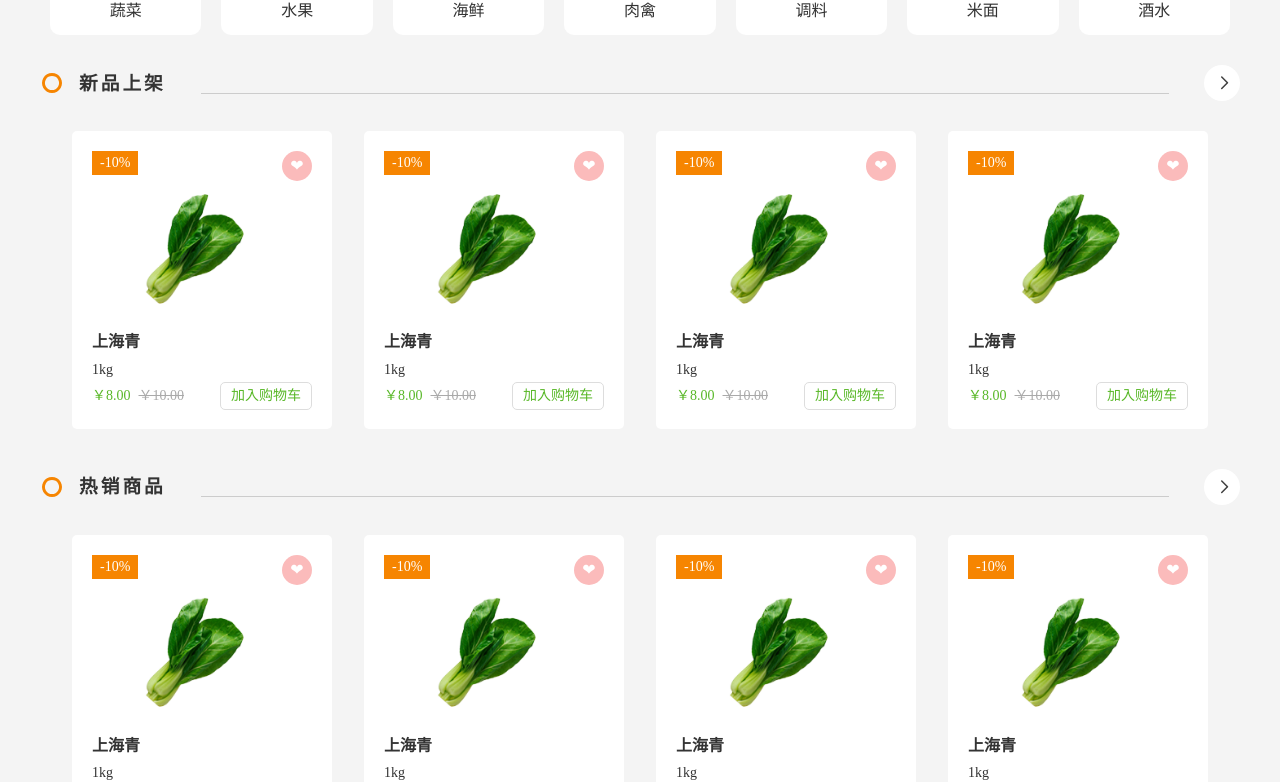
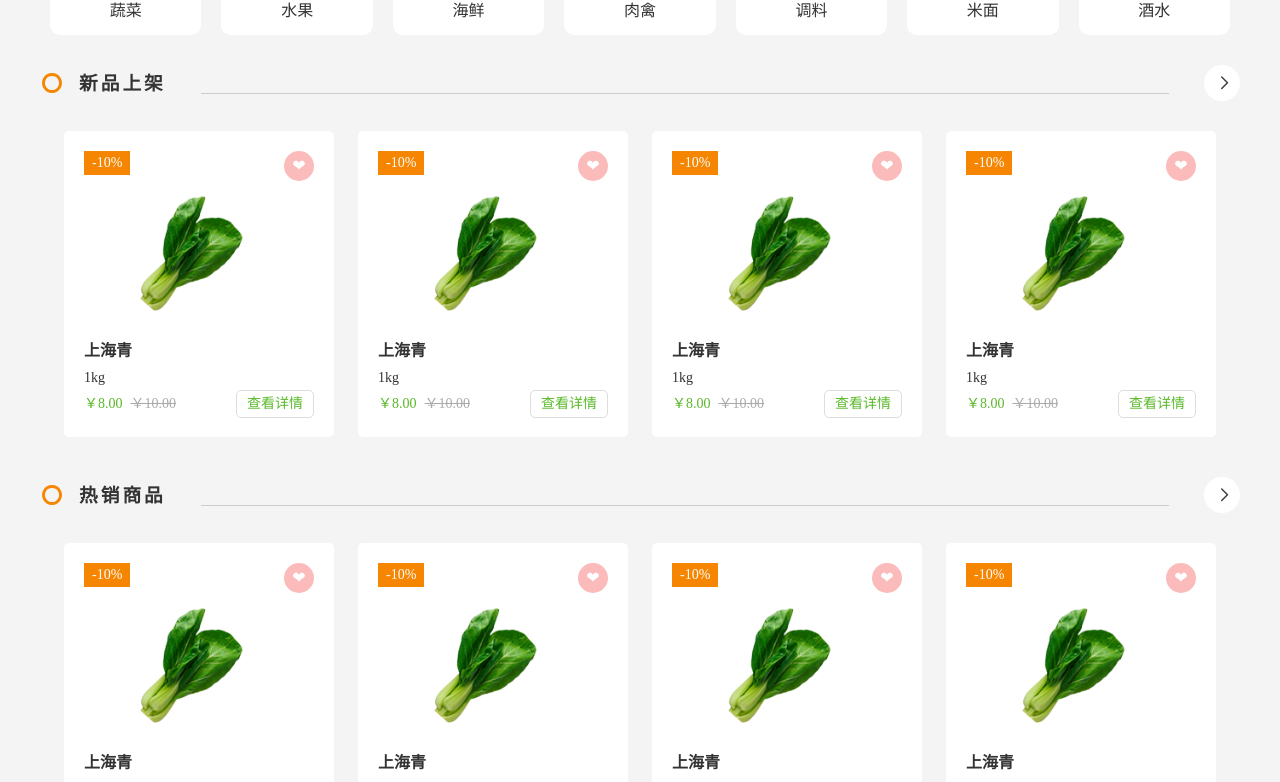
Before and after one commit to fukaikiso/shop, a Vue app: page / in a window 1280 px wide. Shown: the part 615-1397 px from the top of the page. Built offline with nearby package versions, Linux system fonts and the light colour scheme.

Commit message:
增加组件

```diff
--- a/src/assets/css/common.css
+++ b/src/assets/css/common.css
@@ -1,6 +1,10 @@
 * {
   margin: 0;
   padding: 0;
+  /* font-size: 14px; */
+}
+
+body {
   color: #333;
 }
 
--- /dev/null
+++ b/src/components/VegFavorite.vue
@@ -0,0 +1,34 @@
+<template>
+  <div class="veg-favorite"></div>
+</template>
+
+<script>
+export default {};
+</script>
+
+<style lang="scss" scoped>
+.veg-favorite {
+  position: absolute;
+  top: 20px;
+  right: 20px;
+  background-color: #fbbbbb;
+  width: 30px;
+  height: 30px;
+  border-radius: 15px;
+  user-select: none;
+}
+.veg-favorite::after {
+  content: '❤';
+  position: absolute;
+  top: 50%;
+  left: 50%;
+  color: #fff;
+  transform: translate(-50%, -50%);
+}
+.veg-favorite:hover {
+  cursor: pointer;
+}
+.veg-favorite:hover::after {
+  color: var(--theme-danger-color);
+}
+</style>
--- a/src/components/VegProductCard.vue
+++ b/src/components/VegProductCard.vue
@@ -1,8 +1,11 @@
 <template>
   <div class="veg-product-card">
-    <div class="item">
+    <div
+      class="item"
+      @click="$router.push('/product-details')">
       <div class="sale">-10%</div>
-      <div class="favorite"></div>
+      <!-- <div class="favorite"></div> -->
+      <veg-favorite></veg-favorite>
       <img
         src="/images/products/01.png"
         alt="" />
@@ -11,12 +14,15 @@
       <div class="bottom">
         <span class="sale-price">￥8.00</span>
         <span class="pre-price">￥10.00</span>
-        <button>加入购物车</button>
+        <button>查看详情</button>
       </div>
     </div>
-    <div class="item">
+    <div
+      class="item"
+      @click="$router.push('/product-details')">
       <div class="sale">-10%</div>
-      <div class="favorite"></div>
+      <!-- <div class="favorite"></div> -->
+      <veg-favorite></veg-favorite>
       <img
         src="/images/products/01.png"
         alt="" />
@@ -25,12 +31,15 @@
       <div class="bottom">
         <span class="sale-price">￥8.00</span>
         <span class="pre-price">￥10.00</span>
-        <button>加入购物车</button>
+        <button>查看详情</button>
       </div>
     </div>
-    <div class="item">
+    <div
+      class="item"
+      @click="$router.push('/product-details')">
       <div class="sale">-10%</div>
-      <div class="favorite"></div>
+      <!-- <div class="favorite"></div> -->
+      <veg-favorite></veg-favorite>
       <img
         src="/images/products/01.png"
         alt="" />
@@ -39,12 +48,15 @@
       <div class="bottom">
         <span class="sale-price">￥8.00</span>
         <span class="pre-price">￥10.00</span>
-        <button>加入购物车</button>
+        <button>查看详情</button>
       </div>
     </div>
-    <div class="item">
+    <div
+      class="item"
+      @click="$router.push('/product-details')">
       <div class="sale">-10%</div>
-      <div class="favorite"></div>
+      <!-- <div class="favorite"></div> -->
+      <veg-favorite></veg-favorite>
       <img
         src="/images/products/01.png"
         alt="" />
@@ -53,14 +65,17 @@
       <div class="bottom">
         <span class="sale-price">￥8.00</span>
         <span class="pre-price">￥10.00</span>
-        <button>加入购物车</button>
+        <button>查看详情</button>
       </div>
     </div>
   </div>
 </template>
 
 <script>
-export default {};
+import VegFavorite from './VegFavorite.vue';
+export default {
+  components: { VegFavorite },
+};
 </script>
 
 <style lang="scss" scoped>
@@ -76,7 +91,7 @@ export default {};
   }
   .item {
     position: relative;
-    width: 220px;
+    width: 230px;
     background-color: #fff;
     padding: 10px 20px 25px;
     border-radius: 5px;
@@ -90,26 +105,6 @@ export default {};
       color: #fff;
       padding: 4px 8px;
       font-size: 14px;
-    }
-    .favorite {
-      position: absolute;
-      top: 20px;
-      right: 20px;
-      background-color: #fbbbbb;
-      width: 30px;
-      height: 30px;
-      border-radius: 15px;
-    }
-    .favorite::after {
-      content: '❤';
-      position: absolute;
-      top: 50%;
-      left: 50%;
-      color: #fff;
-      transform: translate(-50%, -50%);
-    }
-    .favorite:hover::after {
-      color: var(--theme-danger-color);
     }
     img {
       width: 100%;
--- a/src/router/index.js
+++ b/src/router/index.js
@@ -1,28 +1,28 @@
-import Vue from 'vue'
-import VueRouter from 'vue-router'
-import Index from '../views/Index'
+import Vue from 'vue';
+import VueRouter from 'vue-router';
+import Index from '../views/Index';
 
-Vue.use(VueRouter)
+Vue.use(VueRouter);
 
 const routes = [
   {
     path: '/',
     name: 'index',
-    component: Index
+    component: Index,
   },
   {
-    path: '/cart',
-    name: 'Cart',
-    component: () => import('../views/Cart.vue'),
+    path: '/product-details',
+    name: 'ProductDetail',
+    component: () => import('../views/ProductDetails.vue'),
   },
-]
+];
 
 const router = new VueRouter({
   mode: 'history',
   base: process.env.BASE_URL,
   //跳转时，页面滚动回0
-  scrollBehavior: ()=>({y:0}),
-  routes
-})
+  scrollBehavior: () => ({ y: 0 }),
+  routes,
+});
 
-export default router
+export default router;
--- /dev/null
+++ b/src/views/ProductDetails.vue
@@ -0,0 +1,186 @@
+<template>
+  <div class="product-details">
+    <veg-header></veg-header>
+    <veg-sidebar-cart></veg-sidebar-cart>
+    <div class="main">
+      <div class="container">
+        <!-- 商品卡片 -->
+        <div class="card">
+          <div class="left">
+            <div class="discount">-30%</div>
+            <img
+              src="/images/product-detail/01.jpg"
+              alt="" />
+          </div>
+          <div class="right">
+            <veg-favorite></veg-favorite>
+            <div class="content">
+              <h3>海南香蕉</h3>
+              <p class="unit">1kg</p>
+              <p class="price">￥12.00</p>
+              <div class="counter">
+                <span @click="calCount(-1)">-</span>
+                <input
+                  class="count"
+                  type="text"
+                  v-model="count" />
+                <span @click="calCount(1)">+</span>
+              </div>
+              <div class="desc">精选海南香蕉精选海南香蕉精选海南香蕉精选海南香蕉精选海南香蕉精选海南香蕉精选海南香蕉精选海南香蕉精选海南香蕉精选海南香蕉精选海南香蕉精选海南香蕉精选海南香蕉精选海南香蕉精选海南香蕉精选海南香蕉精选海南香蕉精选海南香蕉精选海南香蕉精选海南香蕉精选海南香蕉精选海南香蕉精选海南香蕉精选海南香蕉</div>
+            </div>
+            <button class="buy">加入购物车</button>
+          </div>
+        </div>
+
+        <div class="tab">
+          <div class="tabbar">
+            <span>评论</span>
+            <span>详情</span>
+            <span>售后</span>
+          </div>
+          <!-- 评论 -->
+          <div class="review">评论</div>
+          <!-- 详情 -->
+          <div class="detials">精选海南香蕉精选海南香蕉精选海南香蕉精选海南香蕉精选海南香蕉精选海南香蕉精选海南香蕉精选海南香蕉精选海南香蕉精选海南香蕉精选海南香蕉精选海南香蕉精选海南香蕉精选海南香蕉精选海南香蕉精选海南香蕉精选海南香蕉精选海南香蕉精选海南香蕉精选海南香蕉精选海南香蕉精选海南香蕉精选海南香蕉精选海南香蕉</div>
+          <!-- 售后 -->
+          <div class="service">售后</div>
+        </div>
+      </div>
+    </div>
+    <veg-footer></veg-footer>
+  </div>
+</template>
+
+<script>
+import VegHeader from '@/components/VegHeader.vue';
+import VegFooter from '@/components/VegFooter.vue';
+import VegFavorite from '@/components/VegFavorite.vue';
+import VegSidebarCart from '@/components/VegSidebarCart.vue';
+export default {
+  components: { VegHeader, VegFooter, VegFavorite, VegSidebarCart },
+  data() {
+    return {
+      count: 1,
+    };
+  },
+  methods: {
+    calCount(num) {
+      //v-model输入的值为字符串
+      this.count = parseInt(this.count);
+      this.count += num;
+    },
+  },
+  watch: {
+    // 监测输入的数量为0~99的值，否则保持旧值
+    count(newValue, oldValue) {
+      let reg = /^([1-9]\d|[1-9])$/;
+      if (reg.test(newValue)) {
+        this.count = newValue;
+      } else {
+        this.count = oldValue;
+      }
+    },
+  },
+};
+</script>
+
+<style lang="scss" scoped>
+.product-details {
+  .main {
+    background-color: var(--theme-bg-color);
+    .container {
+      padding: 40px 0;
+      .card {
+        display: flex;
+        background-color: #fff;
+        height: 400px;
+        border-radius: 10px;
+        box-shadow: 0 0 5px 1px #ddd;
+        overflow: hidden;
+        .left {
+          display: flex;
+          flex: 1;
+          position: relative;
+          border-right: 1px solid #ddd;
+          .discount {
+            position: absolute;
+            top: 20px;
+            right: 20px;
+            padding: 5px 10px;
+            color: #fff;
+            background-color: var(--theme-warning-color);
+          }
+          img {
+            width: 100%;
+            height: 100%;
+            user-select: none;
+          }
+        }
+        .right {
+          flex: 1;
+          position: relative;
+          .content {
+            display: flex;
+            flex-direction: column;
+            height: 60%;
+            margin: 40px 60px 0;
+            > * {
+              margin: 8px 0;
+            }
+            h3 {
+              font-size: 30px;
+            }
+            .unit {
+              color: #aaa;
+            }
+            .price {
+              color: var(--theme-primary-color);
+              font-weight: bold;
+              font-size: 24px;
+            }
+            .counter {
+              display: flex;
+              padding: 3px 8px;
+              height: 30px;
+              width: 80px;
+              line-height: 30px;
+              text-align: center;
+              background-color: var(--theme-primary-color);
+              border-radius: 5px;
+              color: #fff;
+              > span {
+                flex: 1;
+                cursor: pointer;
+                user-select: none;
+              }
+              > .count {
+                color: #fff;
+                font-size: 14px;
+                width: 40%;
+                background-color: var(--theme-primary-color);
+                text-align: center;
+              }
+              .desc {
+                text-align: justify;
+              }
+            }
+          }
+          .buy {
+            position: absolute;
+            bottom: 30px;
+            right: 50px;
+            background-color: var(--theme-primary-color);
+            padding: 10px 15px;
+            color: #fff;
+            border-radius: 5px;
+            cursor: pointer;
+          }
+          .buy:active {
+            background-color: #379309;
+          }
+        }
+      }
+    }
+  }
+}
+</style>
```
Also changed, not shown: src/components/VegCounter.vue (added, +9 -0 lines), src/views/ShopDetails.vue (deleted).
